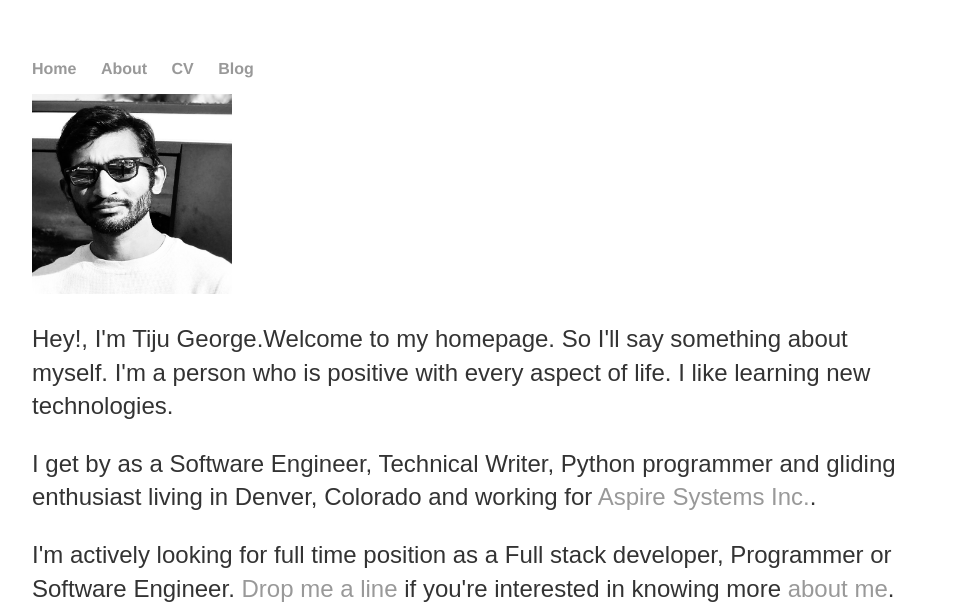
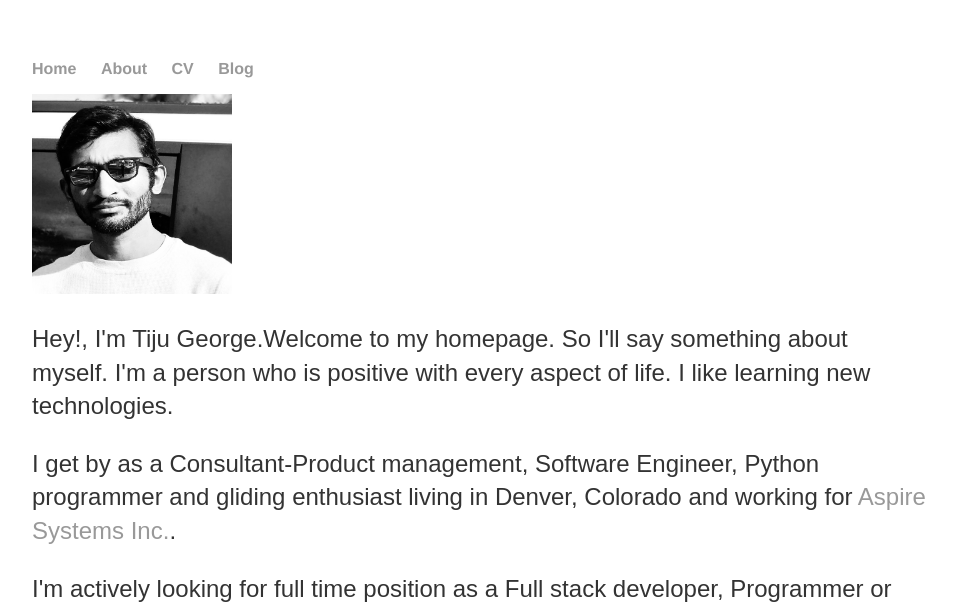
Before and after one commit to tijugeorge/tijugeorge.github.io, a Jekyll site: the page index.html, which Jekyll copies as it is, in a window 1280 px wide. Shown: the top 611 px of the page, without its empty margins (160-1116 px from the left). Built offline with Jekyll 4.4.1, drawn with Linux system fonts in a browser that asks for light colours.

Commit message:
Update index.html

```diff
--- a/index.html
+++ b/index.html
@@ -21,7 +21,7 @@
 			</div>
 			<div itemscope itemtype="http://data-vocabulary.org/Person" class="col-sm-8">
 			<p class="lead">Hey!, I'm <span itemprop="name">Tiju George.</span>Welcome to my homepage. So I'll say something about myself. I'm a person who is positive with every aspect of life. I like learning new technologies.</p>
-			<p>I get by as a <span itemprop="title">Software Engineer</span>, <span itemprop="title">Technical Writer</span>, <span itemprop="title">Python programmer</span> and gliding enthusiast living in <span itemprop="address" itemscope
+			<p>I get by as a <span itemprop="title">Consultant-Product management</span>, <span itemprop="title">Software Engineer</span>, <span itemprop="title">Python programmer</span> and gliding enthusiast living in <span itemprop="address" itemscope
 		    itemtype="http://data-vocabulary.org/Address"> <span itemprop="locality">Denver</span>, <span itemprop="region">Colorado</span></span> and working for <a href="http://www.aspiresystem.com/">Aspire Systems Inc.</a>.</p>
 
 			<p>I'm actively looking for full time position as a <span itemprop="title">Full stack developer, Programmer or Software Engineer</span>. <a href="mailto:tiju.mathew@outlook.com">Drop me a line</a> if you're interested in knowing more <a href="/about">about me</a>.</p>
```
